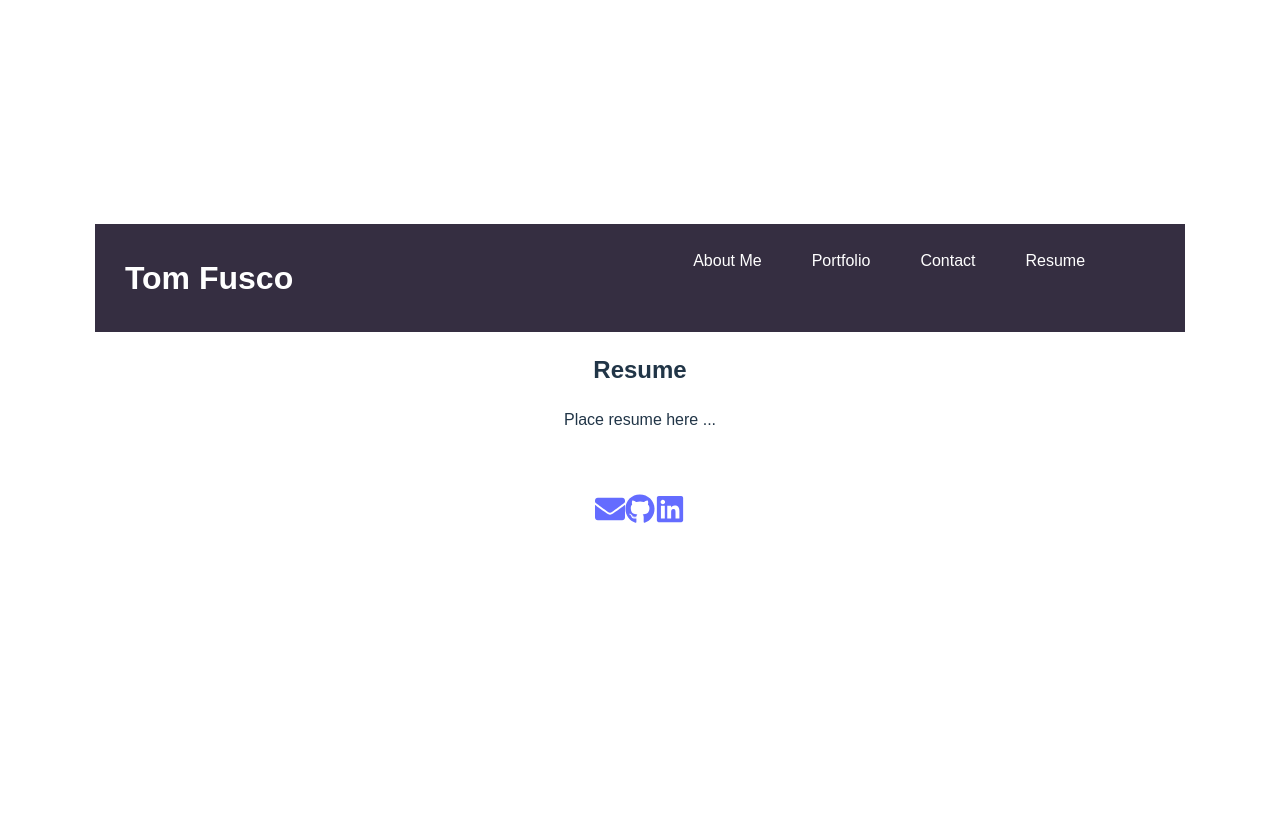
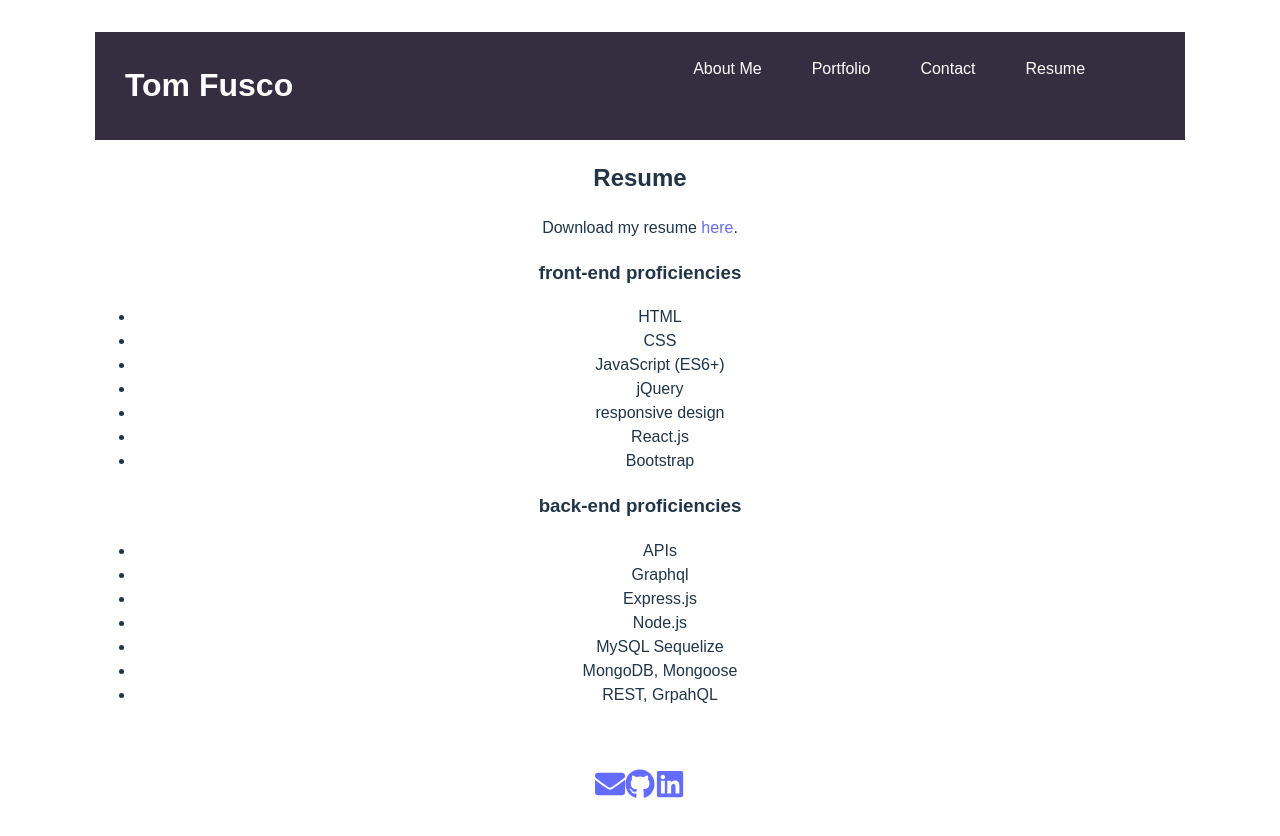
Before and after one commit to smokerdog57/reactPortfolio, a React (Vite) app: page /resume in a window 1280 px wide. Shown: the top 836 px of the page. Before the commit the page ends 800 px from the top, so only its background shows below. Built offline with nearby package versions, Linux system fonts and the light colour scheme.

Commit message:
v.95 working on final styling

```diff
--- a/src/components/Resume.jsx
+++ b/src/components/Resume.jsx
@@ -7,9 +7,38 @@ const Resume = () => {
   return (
     <div>
       <h2>Resume</h2>
-      <p>Place resume here ...</p>
+      <p>
+        Download my resume{' '}
+        <a href="https://drive.google.com/file/d/13n6R8ohVvVPByTsxdBnaa9oIUvmZfSIR/view?usp=sharing" download>
+          here
+        </a>
+        .
+      </p>
+
+      <h3>front-end proficiencies</h3>
+      <ul>
+        <li>HTML</li>
+        <li>CSS</li>
+        <li>JavaScript (ES6+)</li>
+        <li>jQuery</li>
+        <li>responsive design</li>
+        <li>React.js</li>
+        <li>Bootstrap</li>
+      </ul>
+
+      <h3>back-end proficiencies</h3>
+      <ul>
+        <li>APIs</li>
+        <li>Graphql</li>
+        <li>Express.js</li>
+        <li>Node.js</li>
+        <li>MySQL Sequelize</li>
+        <li>MongoDB, Mongoose</li>
+        <li>REST, GrpahQL</li>
+      </ul>
+
     </div>
   );
-}
+};
 
 export default Resume;
--- /dev/null
+++ b/src/styles/reset.css
@@ -0,0 +1,54 @@
+/* /src/reset.css  v0.95 */
+
+/* Box sizing rules */
+html {
+    box-sizing: border-box;
+  }
+
+  *, *:before, *:after {
+    box-sizing: inherit;
+  }
+
+  /* Remove default margin */
+  body, h1, h2, h3, p, figure, blockquote, dl, dd {
+    margin: 0;
+  }
+
+  /* Remove list styles on ul, ol elements */
+  ul, ol {
+    padding: 0;
+    list-style: none;
+  }
+
+  /* Set core root defaults */
+  html:focus-within {
+    scroll-behavior: smooth;
+  }
+
+  /* Reset native anchor styles */
+  a {
+    text-decoration: none;
+    color: inherit;
+  }
+
+  /* A better looking default horizontal rule */
+  hr {
+    border: 0;
+    height: 1px;
+    background-image: linear-gradient(to right, rgba(0, 0, 0, 0), rgba(0, 0, 0, 0.75), rgba(0, 0, 0, 0));
+  }
+
+  /* Reset common form defaults */
+  button, input, select, textarea {
+    font-family: inherit;
+    font-size: inherit;
+    line-height: inherit;
+  }
+
+  /* Remove all animations and transitions for people that prefer not to see them */
+  @media (prefers-reduced-motion: reduce) {
+    * {
+      animation-play-state: paused !important;
+      transition: none !important;
+    }
+  }
```
Also changed, not shown: public/images/20-resumeScreenshot.png (added).
